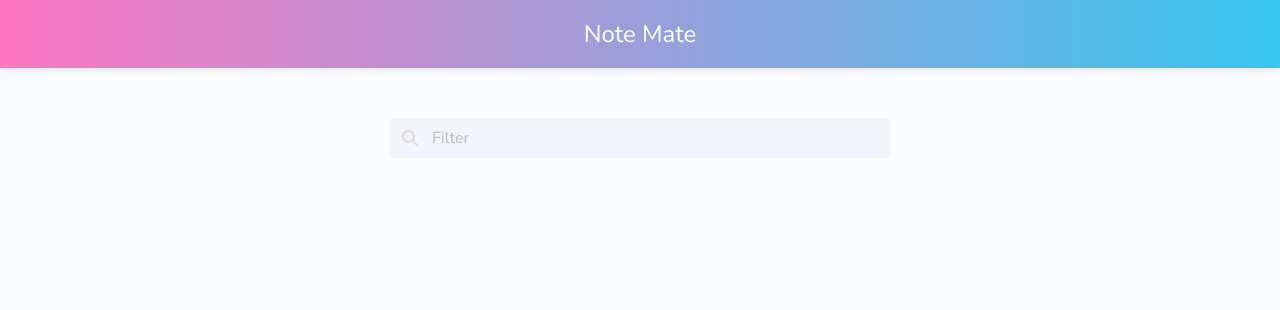
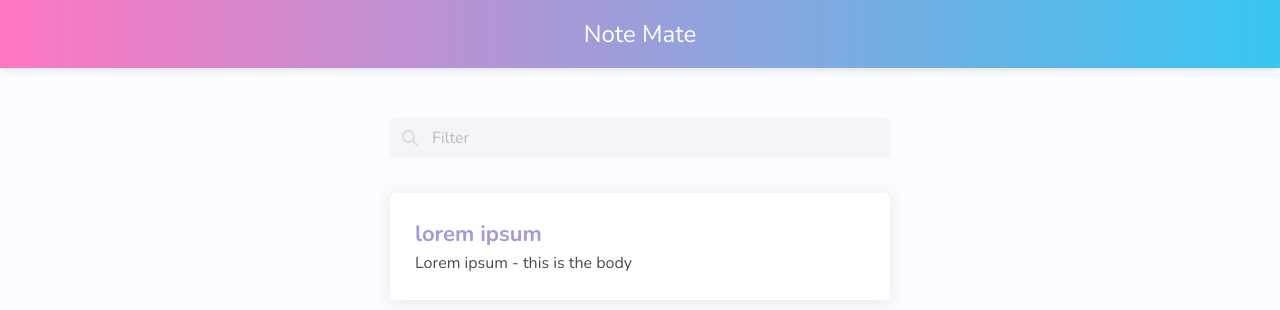
Before and after one commit to santiagoejm/angular_notes-app, an Angular app: page / in a window 1280 px wide. Shown: the top 310 px of the page. Built offline with nearby package versions, Linux system fonts and the light colour scheme.

Commit message:
note card styling and effects

```diff
--- a/src/app/app.module.ts
+++ b/src/app/app.module.ts
@@ -5,12 +5,14 @@ import { AppRoutingModule } from './app-routing.module';
 import { AppComponent } from './app.component';
 import { NotesListComponent } from './pages/notes-list/notes-list.component';
 import { MainLayoutComponent } from './pages/main-layout/main-layout.component';
+import { NoteCardComponent } from './note-card/note-card.component';
 
 @NgModule({
   declarations: [
     AppComponent,
     NotesListComponent,
-    MainLayoutComponent
+    MainLayoutComponent,
+    NoteCardComponent
   ],
   imports: [
     BrowserModule,
--- /dev/null
+++ b/src/app/note-card/note-card.component.html
@@ -0,0 +1,9 @@
+<div #container class="note-card-container">
+  <div class="note-card-content">
+    <h1 class="note-card-title">lorem ipsum</h1>
+
+    <div class="note-card-body">Lorem ipsum - this is the body</div>
+  </div>
+
+  <div class="x-button">X</div>
+</div>
--- /dev/null
+++ b/src/app/note-card/note-card.component.scss
@@ -0,0 +1,45 @@
+@import "../../main-styles.scss";
+
+.note-card-container {
+  background: #fff;
+  border-radius: 5px;
+  box-shadow: 0px 2px 15px 2px rgba(black, 0.068);
+  transition: box-shadow 0.3s ease-out;
+  position: relative;
+
+  &:hover {
+    cursor: pointer;
+    box-shadow: 0px 0px 0px 4px rgba(black, 0.068);
+
+    .x-button {
+      opacity: 1;
+      transition-delay: 0.35s;
+    }
+  }
+
+  .note-card-content {
+    padding: 25px;
+
+    .note-card-title {
+      font-size: 22px;
+      font-weight: bold;
+      color: $purple;
+    }
+  }
+}
+
+.x-button {
+  position: absolute;
+  top: 12px;
+  right: 12px;
+  height: 34px;
+  width: 34px;
+  background-color: $light-red;
+  border-radius: 4px;
+  display: flex;
+  justify-content: center;
+  align-items: center;
+  color: red;
+  transition: opacity 0.3s ease-out;
+  opacity: 0;
+}
--- /dev/null
+++ b/src/app/note-card/note-card.component.ts
@@ -0,0 +1,15 @@
+import { Component, OnInit } from '@angular/core';
+
+@Component({
+  selector: 'app-note-card',
+  templateUrl: './note-card.component.html',
+  styleUrls: ['./note-card.component.scss']
+})
+export class NoteCardComponent implements OnInit {
+
+  constructor() { }
+
+  ngOnInit(): void {
+  }
+
+}
--- a/src/app/pages/notes-list/notes-list.component.html
+++ b/src/app/pages/notes-list/notes-list.component.html
@@ -9,4 +9,8 @@
       </p>
     </div>
   </div>
+
+  <div class="notes-list">
+    <app-note-card></app-note-card>
+  </div>
 </div>
--- a/src/app/pages/notes-list/notes-list.component.scss
+++ b/src/app/pages/notes-list/notes-list.component.scss
@@ -5,3 +5,7 @@
   margin: auto;
   padding-top: 50px;
 }
+
+.notes-list {
+  margin-top: 35px;
+}
```
Also changed, not shown: 1 other file (tests, documents, lock files or other folders).
